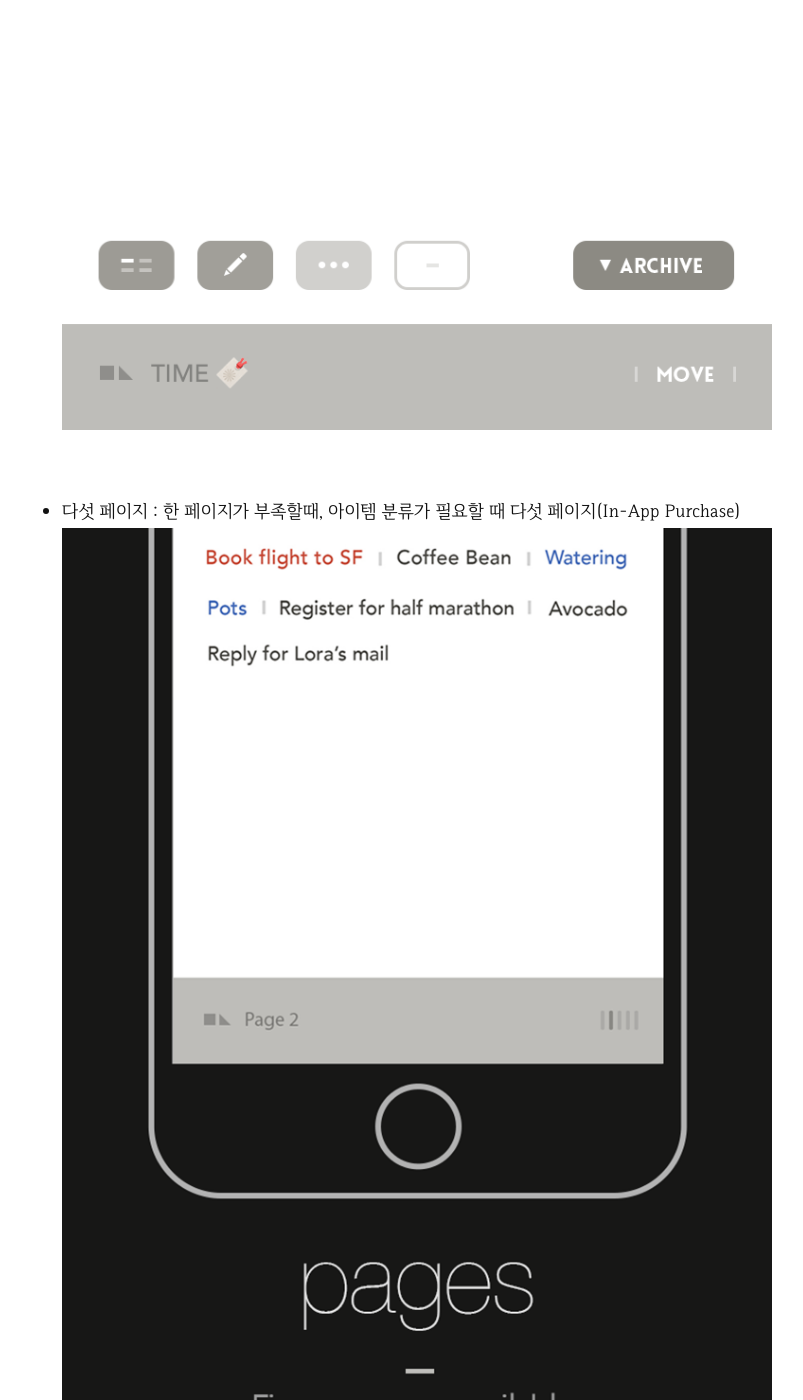
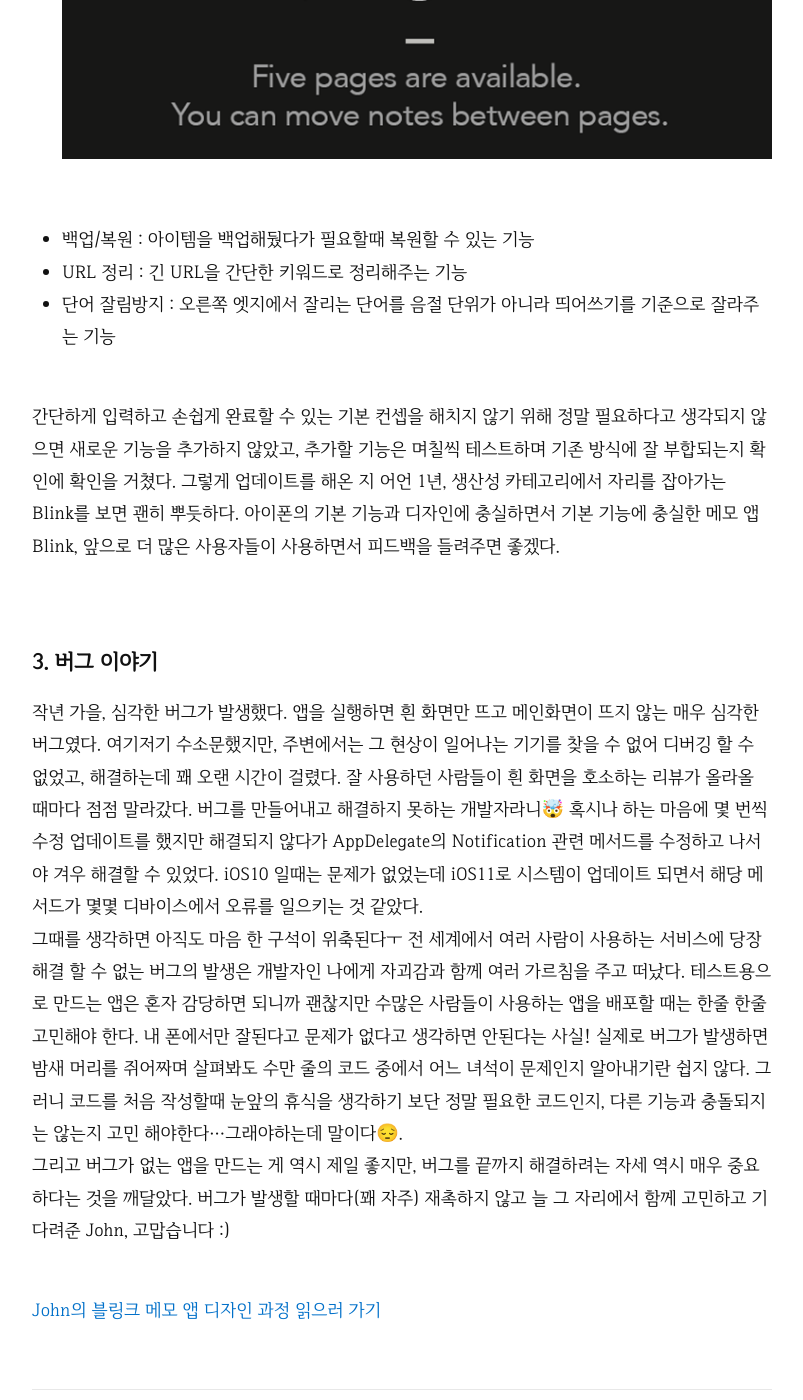
Before and after one commit to MijeongJeon/mijeongjeon.github.io, a Jekyll site: the page built from _posts/2018-04-05-Blink_app_story.md, in a window 1280 px wide and 1400 px high, scrolled down 13892 px. Shown: the whole window, without its empty margins (238-1041 px from the left). Built offline with Jekyll 4.4.1, drawn with Linux system fonts in a browser that asks for light colours; comment, search, counter and statistics services are not loaded; some of the changed text lies outside the part shown.

Commit message:
Edit Post

```diff
--- a/_posts/2018-04-05-Blink_app_story.md
+++ b/_posts/2018-04-05-Blink_app_story.md
@@ -13,7 +13,7 @@
 <br />
 <br />
 
-그리 머지않은 과거, 우리 손에 작은 수첩과 펜이 들려있던 시절이 있었다. 하지만 지금은 스마트폰이 그 자리를 차지했고 수첩을 사용하는 사람은 그리 많지 않다. 스마트폰은 세련된 모습뿐만 아니라 오랜 기간 수첩이 수행했던 단순한 기능과 비교할 수 없이 다양하고 똑똑한 기능으로 사람들의 마음을 순식간에 빼앗아갔다.
+그리 머지않은 과거, 우리 손에 작은 수첩과 펜이 들려있던 시절이 있었다. 하지만 지금은 스마트폰이 그 자리를 차지했고 수첩을 사용하는 사람은 쉽게 찾아 볼 수 없는데, 스마트폰의 세련된 모습뿐만 아니라 오랜 기간 수첩이 수행했던 단순한 기능과 비교할 수 없이 다양하고 똑똑한 기능으로 사람들의 마음을 순식간에 빼앗아갔기 때문일테다.
 그런데 오히려 굉장한 기능과 복잡함 때문에 가끔은 정작 필요한 기능을 제대로 사용하지 못할 때가 종종 있는데 내게는 유난히 Todo 앱이 그러했다. 옛날처럼 흰 종이 한 장과 펜만 있으면 되는데 달력/서버와의 연동, 기간 설정, 카테고리 입력, 태그 달기, 수많은 입력 사항 등등 내가 사용하지 않을 멋진 기능들이 오히려 나를 메모에서 멀어지게 했다. 덕분에 스마트폰을 손에 쥔지 5년이 지났지만 그 어떤 Todo/Memo 앱에도 정착하지 못하고 포스트잇과 기본 메모 앱 사이를 왔다 갔다 할 수밖에 없었다.
 
 그러던 어느 날, John을 만나 심플한 메모 앱, Blink 기획 이야기를 들었다. 획기적이었다! 지금까지의 Todo/Memo 앱은 한 줄에 하나의 아이템이 들어가는 즉, 리스트 형식이었는데 Blink는 수첩에 간단하게 메모하던 방식대로 한줄에 여러 아이템을 착착 적어나가는 방식이었다. 한 장의 흰 종이 그리고 펜. 그 이상도 이하도 아닌 정말 메모를 위한 메모 앱이었다.
@@ -80,13 +80,14 @@
 ㄹ
 긴
 여정
-사용자가 입력하는 아이템의 길이가 짧으면 오케이지만, 화면 가로길이보다 긴 아이템을 입력하거나, 아이템을 착착 쌓아가다가 화면 오른쪽 엣지를 넘어가면 그땐 어떻게 하지?? 예를 들면 아래와 같은 상황이다.
+사용자가 입력하는 아이템의 길이가 짧으면 오케이지만, 화면 가로길이보다 긴 아이템을 입력하거나, 아이템을 착착 쌓아가다가 화면 오른쪽 엣지를 넘어가면 그땐 어떻게 하지??
+예를 들면 아래와 같은 상황이다.
 
 ![](/assets/imgs/180405/blink_3.png)
 
 <br />
 
-새로운 아이템인 '가을이 간식'을 입력하면 오른쪽 끝에 있던 단어 '프란츠 카프카 책 사기'는 '프란츠 카프 , 카 책 사기'로 쪼개지면서 자연스럽게 다음 줄로 넘어가야 했다.
+새로운 아이템인 '가을이 간식'을 입력하면 오른쪽 끝에 있던 단어 '프란츠 카프카 책 사기'는 '프란츠 카프, 카 책 사기'로 쪼개지면서 자연스럽게 다음 줄로 넘어가야 했다.
 
 사용자가 아이템을 추가, 수정 그리고 삭제 할 때마다 화면 레이아웃이 유격 없이 위와 같이 업데이트돼야 했다. 이를 위해 하나의 아이템을 화면 길이에 맞게 둘(혹은 셋, 넷..)로 쪼개주는 기능이 iOS에 있을까 해서 혹시나 하고 찾아봤지만 역시나 없었다. 유사한 레이아웃을 가진 앱도 보이지않고, Stack Overflow를 찾아봐도 비슷한 경우도 없었다😥. 처음에는 사용자가 입력하는 아이템 자체를 화면 길이와 비교해 자르고 붙이려 했지만 이 방법은 DB를 대책 없는 혼란에 빠지게 했다. 아이템 하나가 추가되거나 변경될 때마다 DB의 모든 데이터를 쪼개고 붙이고 삭제하고 할 수는 없는 노릇이었다. 정말 상상만 해도 끔찍한 처리방식이다. 하지만 프알못인 나는 일단 시도해봤다. 결과는 아래와 같았다.
 
@@ -96,11 +97,12 @@
 <br />
 
 화면에 난감한 장면이 펼쳐졌다. 분명 내가 입력한 아이템은 4개였는데 DB에 같은 게 복사되고 또 복사 되고 또 복사되고...뫼비우스의 띠? 헤헷 =ㅅ=
-이런 방법으로는 결코 안정적인 메모앱을 만들 수도 없었고, 데이터 관리도 엉망이 될 게 분명했다. 다른 방법을 찾아야했다. 아무리 생각해봐도 사용자가 입력한 데이터 원본은 절대 건드리면 안 되는 거였다. 왜 당연한 걸 몰랐을까?
 
-`(해답2) 사용자가 입력하는 데이터 원본은 그대로 유지하되, 화면에 뿌려주는 아이템을 따로 관리`
+이런 방법으로는 결코 안정적인 메모앱을 만들 수도 없었고, 데이터 관리도 엉망이 될 게 분명했다. 다른 방법을 찾아야했다. (아무리 생각해도 사용자가 입력한 데이터 원본은 절대 건드리면 안 되는 거였다. 왜 당연한 걸 몰랐을까?)
 
-DB에 입력되는사용자의 데이터는 건드리지 않고, 메모리에서만 살이있는 새로운 데이터 체계를 만들었고, 화면 길이와 아이템의 가로 길이를 비교해 자르거나 붙이는 작업을 계속해주었다.
+`(해답2) 사용자가 입력하는 데이터 원본은 그대로 유지하되, 화면에 뿌려주는 아이템은 따로 관리`
+
+DB에 입력되는 사용자의 데이터는 건드리지 않고, 메모리에서만 존재하는 새로운 데이터 체계를 만들었고, 화면 길이와 아이템의 가로 길이를 비교해 자르거나 붙이는 작업을 계속해줬다.
 
 그 결과 아래와 같은 화면으로 한 발짝 더 나아갈 수 있었다.
 
@@ -111,7 +113,9 @@
 
 입력한 DB가 잘 유지되고 있음을 확인하고 디자인을 입혔다.
 
-아직 레이아웃은 엉망이지만... 아이템 간의 간격을 일정하게 맞추고, 적절한 지점에서 아이템을 잘라주는 게 쉽지 않았다.
+아직 레이아웃은 엉망이지만...
+
+아이템 간의 간격을 일정하게 맞추고, 적절한 지점에서 아이템을 잘라주는 게 쉽지 않았다.
 <br />
 <br />
 
@@ -170,30 +174,26 @@
  ![](/assets/imgs/180405/blink_11.png)
 <br />
 <br />
-* URL 정리 : 긴 URL을 간단한 키워드로 정리해주는 기능
- ![](/assets/imgs/180405/blink_13.png)
- <br />
-<br />
 * 다섯 페이지 : 한 페이지가 부족할때, 아이템 분류가 필요할 때 다섯 페이지(In-App Purchase)
  ![](/assets/imgs/180405/blink_12.png)
  <br />
 <br />
 * 백업/복원 : 아이템을 백업해뒀다가 필요할때 복원할 수 있는 기능
-
+* URL 정리 : 긴 URL을 간단한 키워드로 정리해주는 기능
 * 단어 잘림방지 : 오른쪽 엣지에서 잘리는 단어를 음절 단위가 아니라 띄어쓰기를 기준으로 잘라주는 기능
 <br />
 <br />
 
 
-간단하게 입력하고 손쉽게 완료할 수 있는 기본 컨셉을 해치지 않기 위해서 정말 필요하다고 생각되지 않으면 새로운 기능은 잘 추가하지 않았고, 새로운 기능은 며칠씩 테스트하며 기존 방식에 잘 부합되는지 확인하고 업데이트를 해온 지 어언 1년, 생산성 카테고리에서 자리를 잡아가는 Blink를 보면 괜히 뿌듯하다. 아이폰의 기본 기능과 디자인에 충실하면서 기본 기능에 충실한 메모 앱 Blink, 앞으로 더 많은 사용자들이 사용하면서 피드백을 들려주면 좋겠다.
+간단하게 입력하고 손쉽게 완료할 수 있는 기본 컨셉을 해치지 않기 위해 정말 필요하다고 생각되지 않으면 새로운 기능을 추가하지 않았고, 추가할 기능은 며칠씩 테스트하며 기존 방식에 잘 부합되는지 확인에 확인을 거쳤다. 그렇게 업데이트를 해온 지 어언 1년, 생산성 카테고리에서 자리를 잡아가는 Blink를 보면 괜히 뿌듯하다. 아이폰의 기본 기능과 디자인에 충실하면서 기본 기능에 충실한 메모 앱 Blink, 앞으로 더 많은 사용자들이 사용하면서 피드백을 들려주면 좋겠다.
 <br />
 <br />
 <br />
 
 ### 3. 버그 이야기
 작년 가을, 심각한 버그가 발생했다. 앱을 실행하면 흰 화면만 뜨고 메인화면이 뜨지 않는 매우 심각한 버그였다. 여기저기 수소문했지만, 주변에서는 그 현상이 일어나는 기기를 찾을 수 없어 디버깅 할 수 없었고, 해결하는데 꽤 오랜 시간이 걸렸다. 잘 사용하던 사람들이 흰 화면을 호소하는 리뷰가 올라올 때마다 점점 말라갔다. 버그를 만들어내고 해결하지 못하는 개발자라니🤯 혹시나 하는 마음에 몇 번씩 수정 업데이트를 했지만 해결되지 않다가 AppDelegate의 Notification 관련 메서드를 수정하고 나서야 겨우 해결할 수 있었다. iOS10 일때는 문제가 없었는데 iOS11로 시스템이 업데이트 되면서 해당 메서드가 몇몇 디바이스에서 오류를 일으키는 것 같았다.
-그때를 생각하면 아직도 마음 한쪽이 위축된다. 전 세계에서 여러 사람이 사용하는 서비스에 당장 해결 할 수 없는 버그의 발생은 개발자인 나에게 자괴감과 함께 여러 가르침을 주었다. 테스트용으로 만드는 앱은 코드를 어떻게짜도 혼자 감당하면 되니까 괜찮지만 수많은 사람들이 사용하는 앱을 배포할 때는 한줄 한줄 고민해야 한다. 내 폰에서만 잘된다고 문제가 없다고 생각하면 안된다는 사실. 실제로 버그가 발생해버리면 밤새 머리를 쥐어짜며 살펴봐도 수만 줄의 코드 중에서 어느 녀석이 문제인지 알아내기란 쉽지 않다. 그러니 코드를 처음 작성할때 눈앞의 휴식을 생각하기 보단 정말 필요한 코드인지, 다른 기능과 충돌되지는 않는지 고민 해야한다...그래야하는데 말이다😔.
-그리고 버그가 없는 앱을 만드는 게 역시 제일 좋지만, 버그를 끝까지 해결하려는 자세 역시 매우 중요하다는 것을 깨달았다. 버그가 발생할 때마다 재촉하지 않고 늘 그 자리에서 함께 고민하고 기다려준 John, 고맙습니다 :)
+그때를 생각하면 아직도 마음 한 구석이 위축된다ㅜ 전 세계에서 여러 사람이 사용하는 서비스에 당장 해결 할 수 없는 버그의 발생은 개발자인 나에게 자괴감과 함께 여러 가르침을 주고 떠났다. 테스트용으로 만드는 앱은 혼자 감당하면 되니까 괜찮지만 수많은 사람들이 사용하는 앱을 배포할 때는 한줄 한줄 고민해야 한다. 내 폰에서만 잘된다고 문제가 없다고 생각하면 안된다는 사실! 실제로 버그가 발생하면 밤새 머리를 쥐어짜며 살펴봐도 수만 줄의 코드 중에서 어느 녀석이 문제인지 알아내기란 쉽지 않다. 그러니 코드를 처음 작성할때 눈앞의 휴식을 생각하기 보단 정말 필요한 코드인지, 다른 기능과 충돌되지는 않는지 고민 해야한다...그래야하는데 말이다😔.
+그리고 버그가 없는 앱을 만드는 게 역시 제일 좋지만, 버그를 끝까지 해결하려는 자세 역시 매우 중요하다는 것을 깨달았다. 버그가 발생할 때마다(꽤 자주) 재촉하지 않고 늘 그 자리에서 함께 고민하고 기다려준 John, 고맙습니다 :)
 
 
 <br />
```
